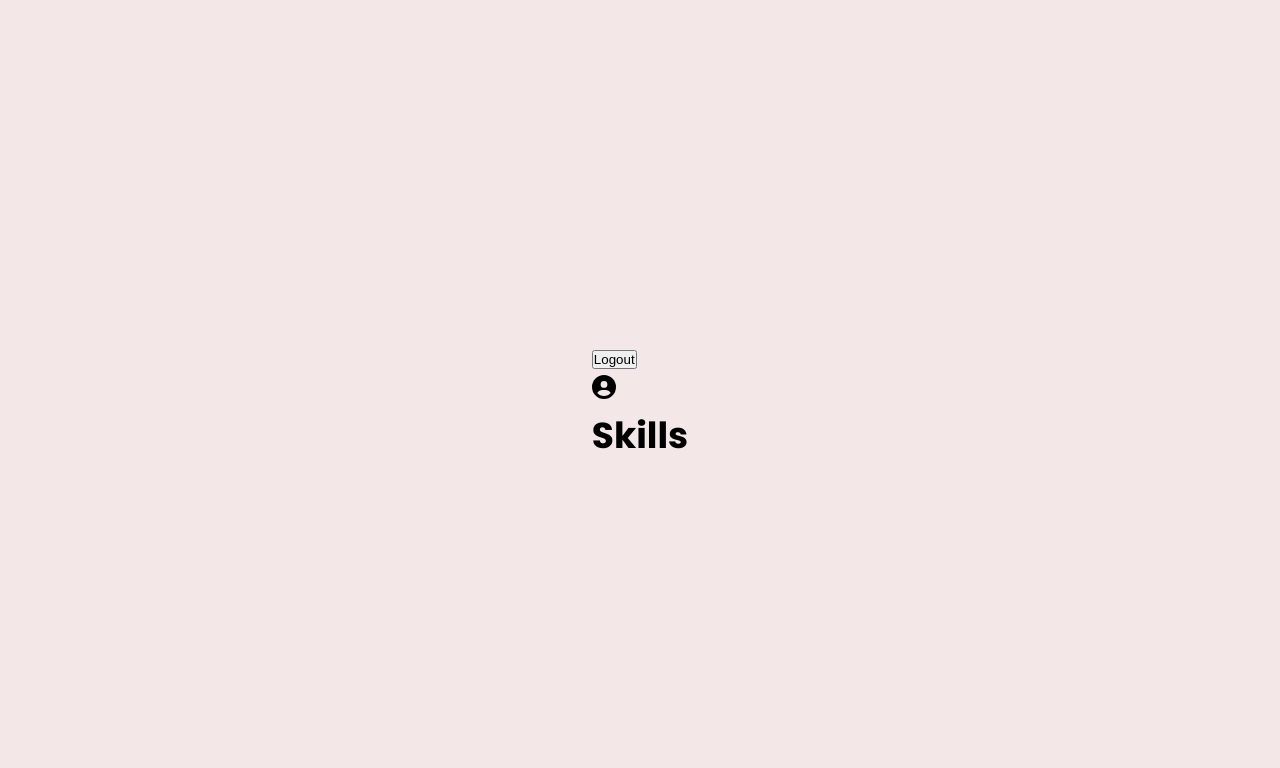
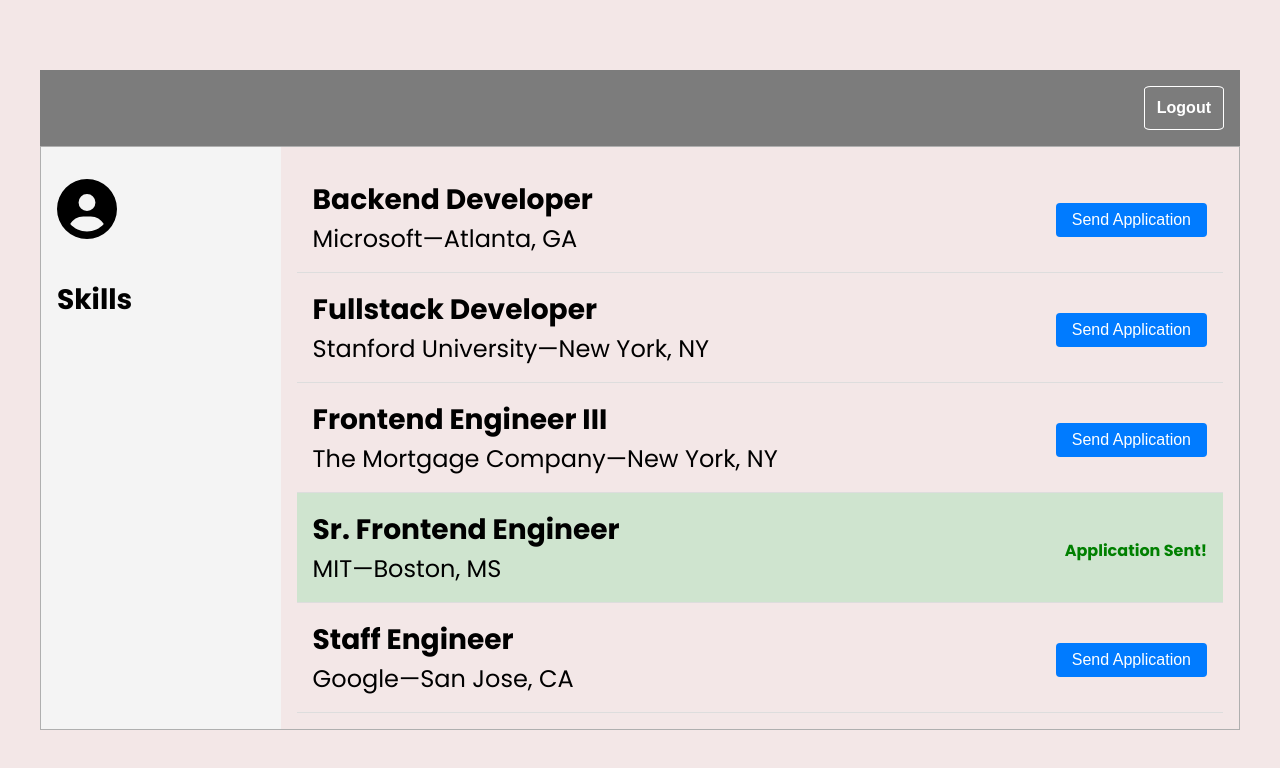
Before and after one commit to fnez/job-portal-form, a React (Create React App) app: page /home in a window 1280 px wide. Shown: the top 768 px of the page. Built offline with nearby package versions, Linux system fonts and the light colour scheme.

Commit message:
Job board CSS design created, types added for data

```diff
--- a/src/App.css
+++ /dev/null
@@ -1,38 +0,0 @@
-.App {
-  text-align: center;
-}
-
-.App-logo {
-  height: 40vmin;
-  pointer-events: none;
-}
-
-@media (prefers-reduced-motion: no-preference) {
-  .App-logo {
-    animation: App-logo-spin infinite 20s linear;
-  }
-}
-
-.App-header {
-  background-color: #282c34;
-  min-height: 100vh;
-  display: flex;
-  flex-direction: column;
-  align-items: center;
-  justify-content: center;
-  font-size: calc(10px + 2vmin);
-  color: white;
-}
-
-.App-link {
-  color: #61dafb;
-}
-
-@keyframes App-logo-spin {
-  from {
-    transform: rotate(0deg);
-  }
-  to {
-    transform: rotate(360deg);
-  }
-}
--- a/src/App.js
+++ b/src/App.js
@@ -1,4 +1,3 @@
-import "./App.css";
 import { LoginPage } from "./pages/LoginPage.tsx";
 import { CreateProfilePage } from "./pages/CreateProfilePage/CreateProfilePage.tsx";
 import { ProfilePage } from "./pages/ProfilePage/ProfilePage.tsx";
--- a/src/Components/LoginForm/LoginForm.css
+++ b/src/Components/LoginForm/LoginForm.css
@@ -1,4 +1,4 @@
-.container {
+.loginFormContainer {
   width: 420px;
   background: teal;
   color: #fff;
@@ -6,12 +6,12 @@
   padding: 40px;
 }
 
-.container h1 {
+.loginFormContainer h1 {
   font-size: 36px;
   text-align: center;
 }
 
-.container .input-box {
+.loginFormContainer .input-box {
   position: relative;
   width: 100%;
   height: 50px;
@@ -42,7 +42,7 @@
   font-size: 16px;
 }
 
-.container .remember-forgot {
+.loginFormContainer .remember-forgot {
   display: flex;
   justify-content: space-between;
   font-size: 14px;
@@ -63,7 +63,7 @@
   text-decoration: underline;
 }
 
-.container button {
+.loginFormContainer button {
   width: 100%;
   height: 45px;
   background: #fff;
@@ -77,7 +77,7 @@
   font-weight: 700;
 }
 
-.container .register-link {
+.loginFormContainer .register-link {
   font-size: 14px;
   text-align: center;
   margin-top: 20px;
--- a/src/Components/LoginForm/LoginForm.tsx
+++ b/src/Components/LoginForm/LoginForm.tsx
@@ -5,7 +5,7 @@ import { Link } from "react-router-dom";
 
 export const LoginForm = () => {
   return (
-    <div className="container">
+    <div className="loginFormContainer">
       <form action="">
         <h1>Sign In</h1>
         <div className="input-box">
--- a/src/Components/ProfileFormsWrapper.tsx
+++ b/src/Components/ProfileFormsWrapper.tsx
@@ -5,7 +5,10 @@ type ProfileFormsWrapperProps = {
   children: ReactNode;
 };
 
-export const ProfileFormsWrapper = ({ title, children }) => {
+export const ProfileFormsWrapper = ({
+  title,
+  children,
+}: ProfileFormsWrapperProps) => {
   return (
     <>
       <h2 style={{ textAlign: "center", margin: 0, marginBottom: "2rem" }}>
--- /dev/null
+++ b/src/data/jobBoardData.ts
@@ -0,0 +1,34 @@
+import { JobBoardData } from "../types/Types.ts";
+
+export const JOB_BOARD_DATA: JobBoardData = [
+  {
+    title: "Backend Developer",
+    company: "Microsoft",
+    location: "Atlanta, GA",
+    applied: false,
+  },
+  {
+    title: "Fullstack Developer",
+    company: "Stanford University",
+    location: "New York, NY",
+    applied: false,
+  },
+  {
+    title: "Frontend Engineer III",
+    company: "The Mortgage Company",
+    location: "New York, NY",
+    applied: false,
+  },
+  {
+    title: "Sr. Frontend Engineer",
+    company: "MIT",
+    location: "Boston, MS",
+    applied: true,
+  },
+  {
+    title: "Staff Engineer",
+    company: "Google",
+    location: "San Jose, CA",
+    applied: false,
+  },
+];
--- /dev/null
+++ b/src/pages/HomePage/HomePage.css
@@ -0,0 +1,109 @@
+.homePageContainer {
+  display: flex;
+  flex-grow: 1;
+  height: 100%;
+  min-width: 1200px;
+  width: 100vh;
+  border: 1px solid rgb(175, 175, 175);
+}
+
+.panel {
+  flex: 0 0 20%;
+  background-color: #f4f4f4;
+  padding: 1rem;
+  box-sizing: border-box;
+}
+
+.panel .profileDetailsContainer {
+  display: flex;
+  margin-bottom: 24px;
+  align-items: center;
+}
+
+.panel .profileDetailsContainer .profileDetails h2 {
+  font-size: 28px;
+  margin: 0;
+}
+
+.panel .profileImg {
+  width: 60px;
+  height: 60px;
+  margin: 16px 16px 16px 0;
+}
+
+.panel .bioContainer ul.skills {
+  list-style-type: none;
+}
+
+.panel .bioContainer ul.skills li {
+  font-size: 18px;
+  padding: 8px 0;
+}
+
+.jobBoard {
+  flex: 1 1 80%;
+  padding: 1rem;
+}
+
+.navigationBar {
+  width: 100%;
+  background-color: #7c7c7c;
+  color: #fff;
+  padding: 1rem;
+  display: flex;
+  justify-content: flex-end;
+}
+
+.navigationBar button {
+  background: none;
+  color: inherit;
+  border: 1px solid white;
+  padding: 12px;
+  border-radius: 8%;
+  cursor: pointer;
+  font-size: 1rem;
+  font-weight: bold;
+}
+
+/* Styles for the bioContainer */
+.bioContainer h1,
+.bioContainer h2 {
+  margin: 0.5rem 0;
+}
+
+/* Job board styling */
+.jobBoard ul {
+  padding: 0;
+}
+
+.jobBoard li {
+  padding: 1rem;
+  border-bottom: 1px solid #ddd;
+  display: flex;
+  align-items: center;
+  justify-content: space-between;
+}
+
+.jobInfo {
+  display: flex;
+}
+
+.status button {
+  background-color: #007bff;
+  color: #fff;
+  border: none;
+  cursor: pointer;
+  padding: 0.5rem 1rem;
+  font-size: 1rem;
+  border-radius: 4px;
+}
+
+.sent {
+  background-color: #cfe4cf;
+}
+
+.status .sentText {
+  color: green;
+  font-weight: bold;
+  font-size: 1rem;
+}
--- a/src/pages/HomePage/HomePage.tsx
+++ b/src/pages/HomePage/HomePage.tsx
@@ -3,6 +3,8 @@ import { FaCircleUser } from "react-icons/fa6";
 import { useNavigate } from "react-router-dom";
 import DataContext from "../../context/DataContext.tsx";
 import { INITIAL_DATA } from "../../data/initialFormData.ts";
+import { JOB_BOARD_DATA } from "../../data/jobBoardData.ts";
+import "./HomePage.css";
 
 export const HomePage = () => {
   const navigate = useNavigate();
@@ -33,22 +35,50 @@ export const HomePage = () => {
   return (
     <>
       <div className="navigationBar">
+        {" "}
         <button type="button" onChange={handleLogout}>
           Logout
         </button>
       </div>
+      <div className="homePageContainer">
         <div className="panel">
           <div className="bioContainer">
             {/* <img src="" alt="profile-picture" />
              */}
-          <FaCircleUser />
-          <h1>{name}</h1>
+            <div className="profileDetailsContainer">
+              <FaCircleUser className="profileImg" />
+              <div className="profileDetails">
+                <h2>{name}</h2>
                 <span>{email}</span>
+              </div>
+            </div>
 
-          <h2>Skills</h2>
-          <ul>
+            <h3>Skills</h3>
+            <ul className="skills">
               {selectedLanguages.map((lang) => (
                 <li key={lang}>{capitalize(lang)}</li>
+              ))}
+            </ul>
+          </div>
+        </div>
+        <div className="jobBoard">
+          <ul>
+            {JOB_BOARD_DATA.map((job) => (
+              <li className={job.applied ? "sent" : ""}>
+                <div className="jobInfoContainer">
+                  <h3>{job.title}</h3>
+                  <div className="jobInfo">
+                    <p>{job.company}</p>—<span>{job.location}</span>
+                  </div>
+                </div>
+                <div className="status">
+                  {job.applied ? (
+                    <span className="sentText">Application Sent!</span>
+                  ) : (
+                    <button type="button">Send Application</button>
+                  )}
+                </div>
+              </li>
             ))}
           </ul>
         </div>
```
Also changed, not shown: src/types/Types.ts (+10 -0 lines), 1 other file (tests, documents, lock files or other folders). Lines whose indentation alone changed are shown as unchanged.
